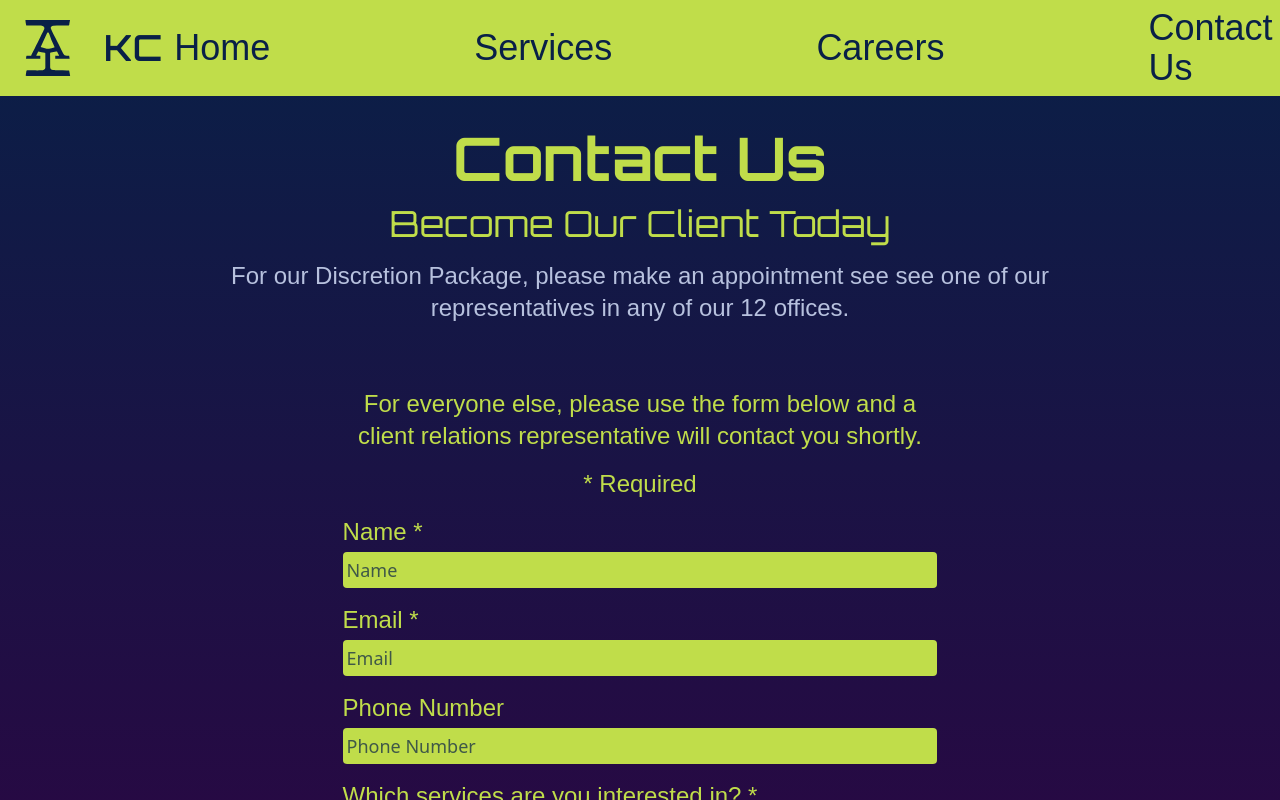
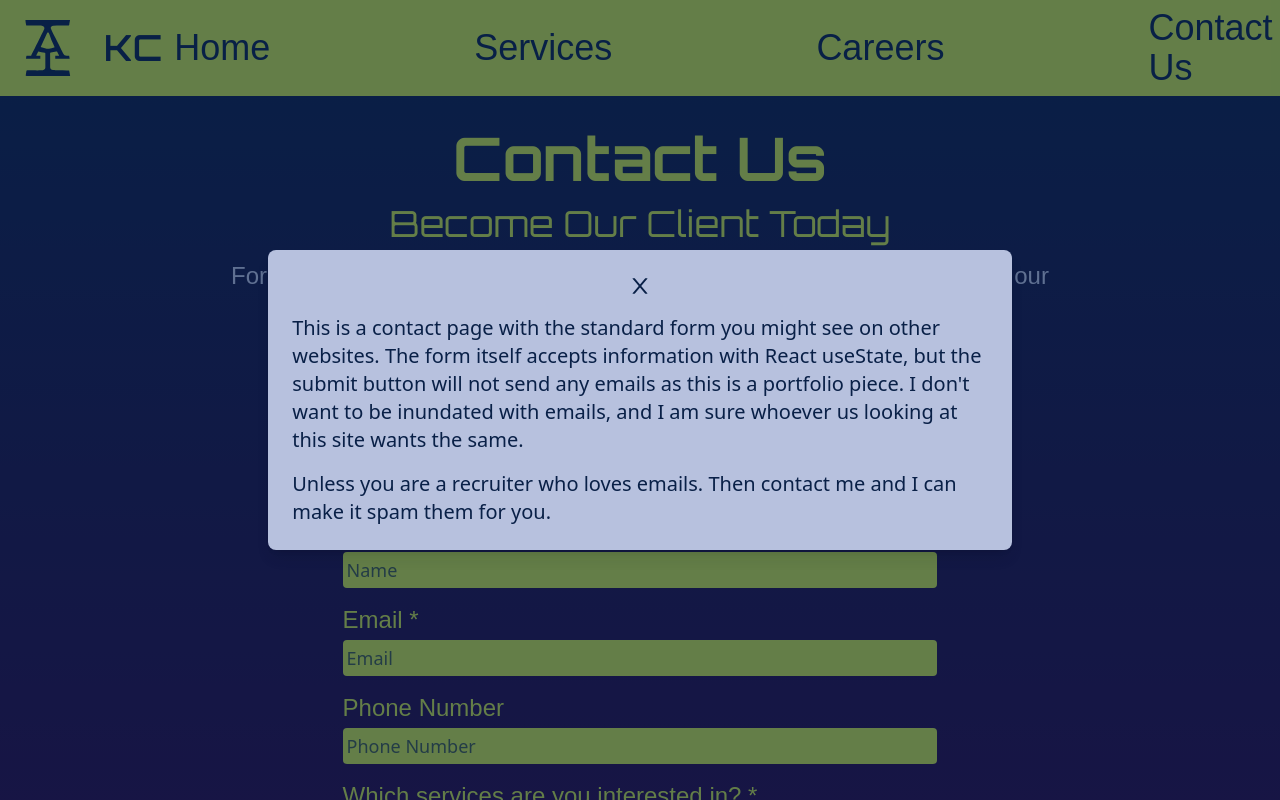
Before and after one commit to AshlavaDev/kyber-corp, a Next.js app: page /contact in a window 1280 px wide. Shown: the top 800 px of the page. Built offline with nearby package versions, Linux system fonts and the light colour scheme; a web font is replaced by a local one.

Commit message:
add modal components and modals to the contact and home pages

```diff
--- a/app/contact/page.tsx
+++ b/app/contact/page.tsx
@@ -1,6 +1,8 @@
 'use client'
 
-import { useState, FormEvent } from "react";
+import { useState, FormEvent, useEffect } from "react";
+
+import Modal from "@/components/UI/Modal";
 
 interface ContactProps {
   name: string;
@@ -18,6 +20,18 @@ const InitialContactState: ContactProps = {
 
 export default function ContactPage() {
   const [state, setState] = useState(InitialContactState);
+  const [loadModal, setLoadModal] = useState(false);
+  const [formModal, setFormModal] = useState(false);
+
+  useEffect(() => {
+    const timer = setTimeout(() => {
+      setLoadModal(true);
+    }, 2000);
+
+    return () => {
+      clearTimeout(timer);
+    };
+  }, []);
 
   function handleChange(e: React.ChangeEvent<HTMLInputElement>) {
     setState({
@@ -29,7 +43,7 @@ export default function ContactPage() {
   function handleSubmit(e: FormEvent<HTMLFormElement>) {
     e.preventDefault();
 
-    console.log(state);
+    setFormModal(true);
   }
 
   return (
@@ -73,6 +87,24 @@ export default function ContactPage() {
           <button className="btn btn-primary self-center" type="submit">Submit</button>
         </form>
       </div>
+      {loadModal && (
+        <Modal onClose={() => setLoadModal(false)}>
+          <p>This is a contact page with the standard form you might see on other websites. The form itself accepts information with React useState, but the submit button will not send any emails as this is a portfolio piece. I don&apos;t want to be inundated with emails, and I am sure whoever us looking at this site wants the same.</p>
+          <p>Unless you are a recruiter who loves emails. Then contact me and I can make it spam them for you.</p>
+        </Modal>
+      )}
+      {formModal && (
+        <Modal onClose={() => setFormModal(false)}>
+          <p>If this were a real website, the form would submit now. Since I wanted to avoid sending emails for a portfolio project, this modal shows instead. For a front-end project, a service such as Formspree woud be used for this form, and in projects with backends the email functionality would be dealt with there.</p>
+          <p>Instead, here is the information you would have submitted:</p>
+          <ul>
+            <li>Name: {state.name}</li>
+            <li>Email: {state.email}</li>
+            <li>Phone: {state.phone}</li>
+            <li>Service: {state.service}</li>
+          </ul>
+        </Modal>
+      )}
     </main>
   );
 }
--- a/app/page.tsx
+++ b/app/page.tsx
@@ -1,12 +1,37 @@
+"use client"
+
+import { useState, useEffect } from "react";
+
 import HeroSection from "@/components/sections/home/HeroSection";
 import ServicesHome from "@/components/sections/home/ServicesHome";
+import Modal from "@/components/UI/Modal";
 
 //TODO: Modals for portfolio explanations
-export default function Home() {
+export default function HomePage() {
+  const [loadModal, setLoadModal] = useState(false);
+
+  useEffect(() => {
+    const timer = setTimeout(() => {
+      setLoadModal(true);
+    }, 1000);
+
+    return () => {
+      clearTimeout(timer);
+    };
+  }, []);
+
   return (
-    <main>
+    <main >
       <HeroSection />
       <ServicesHome />
+      {loadModal && (
+        <Modal onClose={() => setLoadModal(false)}>
+          <p className="text-2xl font-bold">Hello and Welcome to this portfolio project</p>
+          <p>This is a small website to showcase front-end skills. It is based on a home page design I did in school and built in Next 13. As a portfolio project it is slimmed down and some functionality, such as the contact form, work differently than they would on a proper live production site.</p>
+          <p>This site also reflects some of my own creativity, as it is a parody site in a way based on my love of cyberpunk and satire.</p>
+          <p>Thank you for visiting! My own website can be found <a href="https://www.ashleymorganwbdv.com/" target="_blank" className="text-purple font-semibold hover:text-xl md:hover:text-2xl">here</a> and the GitHub repo for this site can be found <a href="https://github.com/AshlavaDev/kyber-corp" target="_blank" className="text-purple font-semibold hover:text-xl md:hover:text-2xl">here</a>.</p>
+        </Modal>
+      )}
     </main>
   );
 }
--- /dev/null
+++ b/components/UI/Modal.tsx
@@ -0,0 +1,19 @@
+import { AiOutlineClose } from "react-icons/ai";
+
+interface ModalProps {
+  onClose?: () => void;
+  children?: React.ReactNode;
+}
+
+// This is a general component that can be called anywhere and accept whatever elements is needed from the caller
+export default function Modal({ onClose, children }: ModalProps) {
+  return (
+    <div className="fixed left-0 top-0 flex h-full w-full items-center justify-center bg-deepblue/50 text-deepblue text-lg md:text-xl"
+    style={{ zIndex: 9999 }}>
+      <div className="max-w-prose rounded-lg bg-seagray p-6 shadow-lg flex flex-col gap-4 items-center">
+        <button className="text-2xl font-bold" onClick={onClose}><AiOutlineClose /></button>
+        {children}
+      </div>
+    </div>
+  )
+}
--- a/tailwind.config.ts
+++ b/tailwind.config.ts
@@ -24,7 +24,6 @@ const config: Config = {
       boxShadow: {
         yellowcard: "8px 8px 10px 2px rgba(119, 134, 60, 0.5)",
       },
-    },
       colors: {
         cyberyellow: "#C0DD4A",
         deepblue: "#092047",
@@ -34,6 +33,7 @@ const config: Config = {
         yellowshadow: "#77863C",
       },
     },
+  },
   plugins: [],
 };
 export default config;
```
Lines whose indentation alone changed are shown as unchanged.
